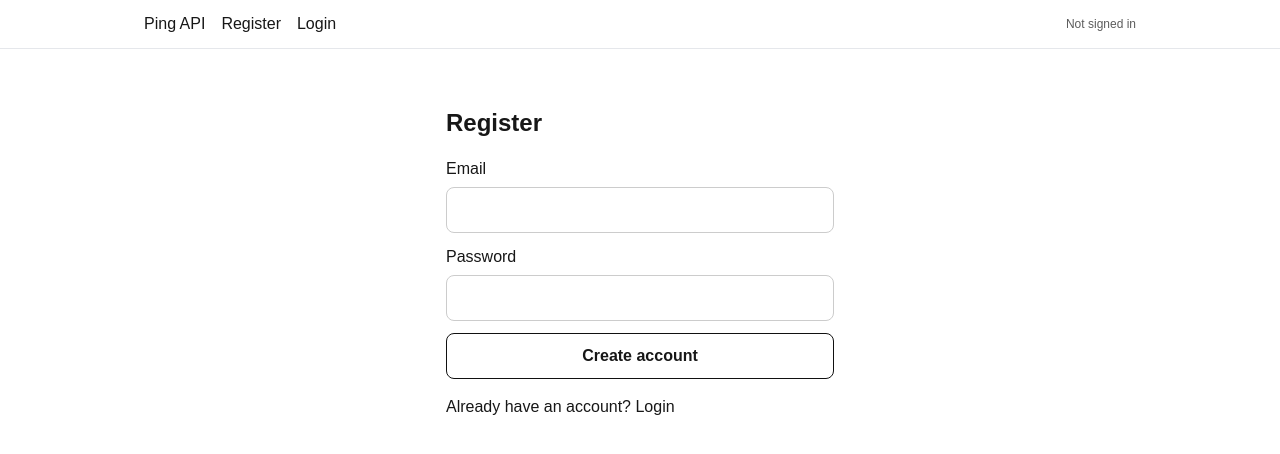
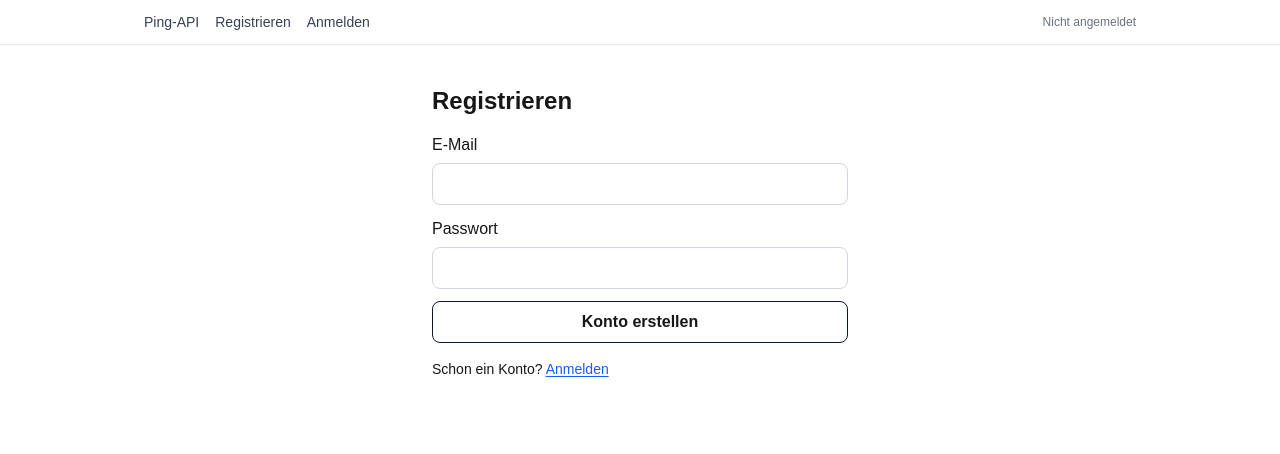
Before and after one commit to murc134/Everlast-AI-Recruiting-Challenge, a Next.js app in the folder everlast-rag/: page /register in a window 1280 px wide. Shown: the top 454 px of the page. Built offline with nearby package versions, Linux system fonts and the light colour scheme; no server answers.

Commit message:
Remove inline CSS and consequently use tailwind

```diff
--- a/everlast-rag/app/layout.tsx
+++ b/everlast-rag/app/layout.tsx
@@ -24,7 +24,7 @@ export default function RootLayout({
   children: React.ReactNode;
 }>) {
   return (
-    <html lang="en">
+    <html lang="de">
       <body
         className={`${geistSans.variable} ${geistMono.variable} antialiased`}
       >
--- a/everlast-rag/app/login/page.tsx
+++ b/everlast-rag/app/login/page.tsx
@@ -21,49 +21,47 @@ export default async function LoginPage({
   const error = sp.error ? decodeURIComponent(sp.error) : null;
 
   return (
-    <main style={{ maxWidth: 420, margin: "40px auto", padding: 16 }}>
-      <h1 style={{ fontSize: 24, fontWeight: 700 }}>Login</h1>
+    <main className="mx-auto max-w-md px-4 py-10">
+      <h1 className="text-2xl font-semibold">Anmelden</h1>
 
-      {error && <p style={{ marginTop: 12, color: "crimson" }}>Error: {error}</p>}
+      {error && <p className="mt-3 text-sm text-red-600">Fehler: {error}</p>}
 
-      <form action={signIn} style={{ marginTop: 16, display: "grid", gap: 12 }}>
-        <label style={{ display: "grid", gap: 6 }}>
-          <span>Email</span>
+      <form action={signIn} className="mt-4 grid gap-3">
+        <label className="grid gap-1.5">
+          <span>E-Mail</span>
           <input
             name="email"
             type="email"
             required
             autoComplete="email"
-            style={{ padding: 10, border: "1px solid #ccc", borderRadius: 8 }}
+            className="rounded-lg border border-gray-300 px-3 py-2"
           />
         </label>
 
-        <label style={{ display: "grid", gap: 6 }}>
-          <span>Password</span>
+        <label className="grid gap-1.5">
+          <span>Passwort</span>
           <input
             name="password"
             type="password"
             required
             autoComplete="current-password"
-            style={{ padding: 10, border: "1px solid #ccc", borderRadius: 8 }}
+            className="rounded-lg border border-gray-300 px-3 py-2"
           />
         </label>
 
         <button
           type="submit"
-          style={{
-            padding: 10,
-            borderRadius: 8,
-            border: "1px solid #111",
-            fontWeight: 600,
-          }}
+          className="rounded-lg border border-gray-900 px-3 py-2 font-semibold transition hover:bg-gray-900 hover:text-white"
         >
-          Login
+          Anmelden
         </button>
       </form>
 
-      <p style={{ marginTop: 16 }}>
-        No account yet? <Link href="/register">Register</Link>
+      <p className="mt-4 text-sm">
+        Noch kein Konto?{" "}
+        <Link href="/register" className="text-blue-600 underline underline-offset-2">
+          Registrieren
+        </Link>
       </p>
     </main>
   );
--- a/everlast-rag/app/register/page.tsx
+++ b/everlast-rag/app/register/page.tsx
@@ -10,53 +10,49 @@ export default async function RegisterPage({
   const error = sp.error ? decodeURIComponent(sp.error) : null;
 
   return (
-    <main style={{ maxWidth: 420, margin: "40px auto", padding: 16 }}>
-      <h1 style={{ fontSize: 24, fontWeight: 700 }}>Register</h1>
+    <main className="mx-auto max-w-md px-4 py-10">
+      <h1 className="text-2xl font-semibold">Registrieren</h1>
 
       {error && (
-        <p style={{ marginTop: 12, color: "crimson" }}>
-          Error: {error}
-        </p>
+        <p className="mt-3 text-sm text-red-600">Fehler: {error}</p>
       )}
 
-      <form action={signUp} style={{ marginTop: 16, display: "grid", gap: 12 }}>
-        <label style={{ display: "grid", gap: 6 }}>
-          <span>Email</span>
+      <form action={signUp} className="mt-4 grid gap-3">
+        <label className="grid gap-1.5">
+          <span>E-Mail</span>
           <input
             name="email"
             type="email"
             required
             autoComplete="email"
-            style={{ padding: 10, border: "1px solid #ccc", borderRadius: 8 }}
+            className="rounded-lg border border-gray-300 px-3 py-2"
           />
         </label>
 
-        <label style={{ display: "grid", gap: 6 }}>
-          <span>Password</span>
+        <label className="grid gap-1.5">
+          <span>Passwort</span>
           <input
             name="password"
             type="password"
             required
             autoComplete="new-password"
-            style={{ padding: 10, border: "1px solid #ccc", borderRadius: 8 }}
+            className="rounded-lg border border-gray-300 px-3 py-2"
           />
         </label>
 
         <button
           type="submit"
-          style={{
-            padding: 10,
-            borderRadius: 8,
-            border: "1px solid #111",
-            fontWeight: 600,
-          }}
+          className="rounded-lg border border-gray-900 px-3 py-2 font-semibold transition hover:bg-gray-900 hover:text-white"
         >
-          Create account
+          Konto erstellen
         </button>
       </form>
 
-      <p style={{ marginTop: 16 }}>
-        Already have an account? <Link href="/login">Login</Link>
+      <p className="mt-4 text-sm">
+        Schon ein Konto?{" "}
+        <Link href="/login" className="text-blue-600 underline underline-offset-2">
+          Anmelden
+        </Link>
       </p>
     </main>
   );
--- a/everlast-rag/app/settings/page.tsx
+++ b/everlast-rag/app/settings/page.tsx
@@ -48,54 +48,51 @@ export default async function SettingsPage() {
   }
 
   return (
-    <main style={{ maxWidth: 720, margin: "40px auto", padding: 16 }}>
-      <h1 style={{ fontSize: 24, fontWeight: 700 }}>Settings</h1>
+    <main className="mx-auto max-w-3xl px-4 py-10">
+      <h1 className="text-2xl font-semibold">Einstellungen</h1>
 
-      <form action={save} style={{ marginTop: 16, display: "grid", gap: 12 }}>
-        <label style={{ display: "grid", gap: 6 }}>
-          <span>First name</span>
+      <form action={save} className="mt-4 grid gap-3">
+        <label className="grid gap-1.5">
+          <span>Vorname</span>
           <input
             name="firstname"
             defaultValue={profile?.firstname ?? ""}
-            style={{ padding: 10, border: "1px solid #ccc", borderRadius: 8 }}
+            className="rounded-lg border border-gray-300 px-3 py-2"
           />
         </label>
 
-        <label style={{ display: "grid", gap: 6 }}>
-          <span>Last name</span>
+        <label className="grid gap-1.5">
+          <span>Nachname</span>
           <input
             name="lastname"
             defaultValue={profile?.lastname ?? ""}
-            style={{ padding: 10, border: "1px solid #ccc", borderRadius: 8 }}
+            className="rounded-lg border border-gray-300 px-3 py-2"
           />
         </label>
 
-        <label style={{ display: "grid", gap: 6 }}>
-          <span>OpenAI API key (Challenge only)</span>
+        <label className="grid gap-1.5">
+          <span>OpenAI API-Schluessel (nur Challenge)</span>
           <input
             name="openai_api_key"
             type="password"
             defaultValue={profile?.openai_api_key ?? ""}
             placeholder="sk-..."
-            style={{ padding: 10, border: "1px solid #ccc", borderRadius: 8 }}
+            className="rounded-lg border border-gray-300 px-3 py-2"
           />
         </label>
 
         <button
           type="submit"
-          style={{
-            padding: 10,
-            borderRadius: 8,
-            border: "1px solid #111",
-            fontWeight: 600,
-          }}
+          className="rounded-lg border border-gray-900 px-3 py-2 font-semibold transition hover:bg-gray-900 hover:text-white"
         >
-          Save
+          Speichern
         </button>
       </form>
 
-      <p style={{ marginTop: 16 }}>
-        <a href="/app">Back</a>
+      <p className="mt-4 text-sm">
+        <a href="/app" className="text-blue-600 underline underline-offset-2">
+          Zurueck
+        </a>
       </p>
     </main>
   );
--- a/everlast-rag/components/navbar.tsx
+++ b/everlast-rag/components/navbar.tsx
@@ -6,41 +6,50 @@ export default async function NavBar() {
   const {
     data: { user },
   } = await supabase.auth.getUser();
+  const linkClassName =
+    "text-sm font-medium text-gray-700 transition hover:text-gray-900";
 
   return (
-    <header style={{ borderBottom: "1px solid #e5e7eb" }}>
-      <nav
-        style={{
-          maxWidth: 1024,
-          margin: "0 auto",
-          padding: "12px 16px",
-          display: "flex",
-          alignItems: "center",
-          justifyContent: "space-between",
-          gap: 16,
-        }}
-      >
-        <div style={{ display: "flex", alignItems: "center", gap: 16 }}>
-          {user && <Link href="/">Home</Link>}
+    <header className="border-b border-gray-200">
+      <nav className="mx-auto flex max-w-5xl flex-wrap items-center justify-between gap-4 px-4 py-3">
+        <div className="flex flex-wrap items-center gap-4">
+          {user && (
+            <Link href="/" className={linkClassName}>
+              Start
+            </Link>
+          )}
 
-          <a href="/api/ping" target="_blank" rel="noreferrer">
-            Ping API
+          <a
+            href="/api/ping"
+            target="_blank"
+            rel="noreferrer"
+            className={linkClassName}
+          >
+            Ping-API
           </a>
 
-          <Link href="/register">Register</Link>
+          <Link href="/register" className={linkClassName}>
+            Registrieren
+          </Link>
 
           {user ? (
             <>
-              <Link href="/settings">Settings</Link>
-              <a href="/logout">Logout</a>
+              <Link href="/settings" className={linkClassName}>
+                Einstellungen
+              </Link>
+              <a href="/logout" className={linkClassName}>
+                Abmelden
+              </a>
             </>
           ) : (
-            <Link href="/login">Login</Link>
+            <Link href="/login" className={linkClassName}>
+              Anmelden
+            </Link>
           )}
         </div>
 
-        <div style={{ fontSize: 12, opacity: 0.7 }}>
-          {user ? `Signed in: ${user.email}` : "Not signed in"}
+        <div className="text-xs text-gray-500">
+          {user ? `Angemeldet: ${user.email}` : "Nicht angemeldet"}
         </div>
       </nav>
     </header>
```
Also changed, not shown: everlast-rag/app/app/page.tsx (+22 -26 lines), 1 other file (tests, documents, lock files or other folders).
